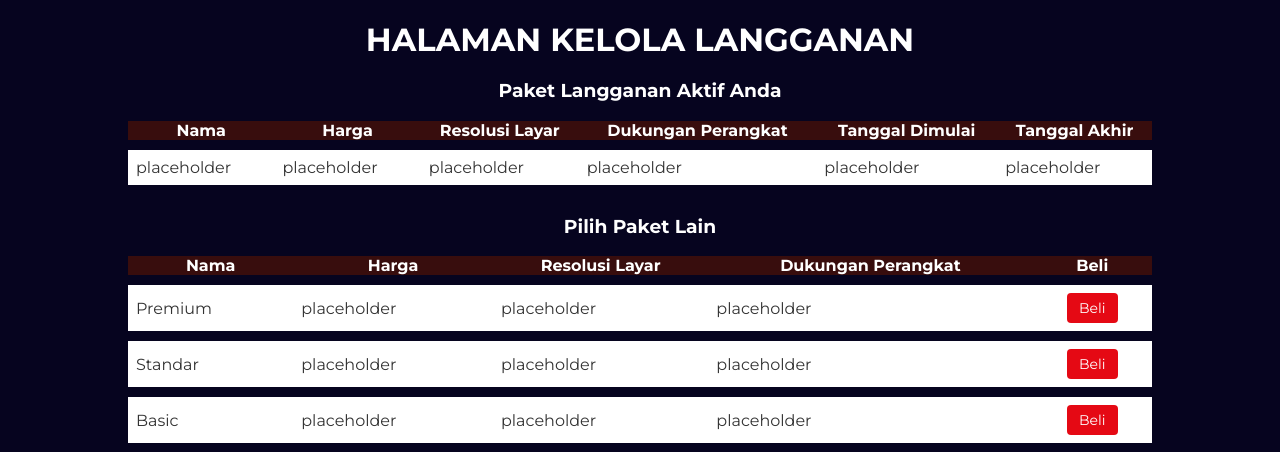
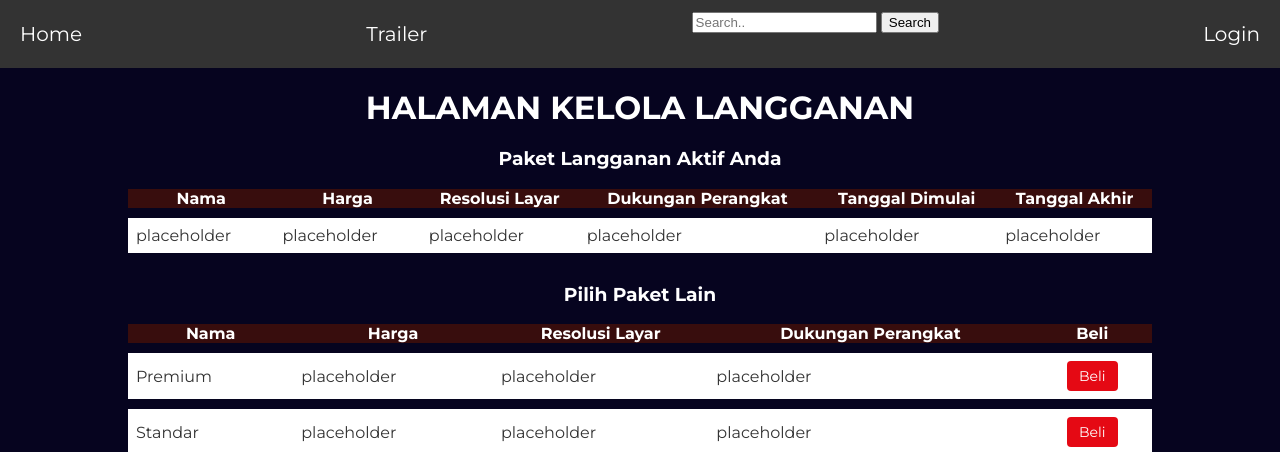
Before and after one commit to pacilflix-12/pacilflix-c-12, a Python web app: template pacilflix/langganan/templates/langganan.html in a window 1280 px wide. Shown: the top 452 px of the page. Run offline with Jinja, Linux system fonts and the light colour scheme; the template is opened without the code that fills it, so the values that code supplies are empty.

Commit message:
added navbar

```diff
--- a/pacilflix/langganan/templates/langganan.html
+++ b/pacilflix/langganan/templates/langganan.html
@@ -9,6 +9,22 @@
     <title>Subscribe</title>
 
     <style>
+        .navbar {
+            background-color: #333;
+            padding: 12px 0;
+            overflow: hidden;
+            display: flex;
+            justify-content: space-between;
+        }
+        .navbar a {
+            color: white;
+            padding: 10px 20px;
+            text-decoration: none;
+            font-size: 20px;
+        }
+        .navbar a:hover {
+            background-color: #555;
+        }
         body, h1, th {
             margin: 0;
             padding: 0;
@@ -64,6 +80,16 @@
             background-color: #f63535;
         }
     </style>
+
+    <div class="navbar">
+        <a href="#home">Home</a>
+        <a href="#news">Trailer</a>
+        <div class="search-container">
+            <input type="text" placeholder="Search.." name="search">
+            <button type="submit">Search</button>
+        </div>
+        <a href="#login" style="float:right">Login</a>
+    </div>
 
     <div class="container">
         <h1>HALAMAN KELOLA LANGGANAN</h1>
```
Also changed, not shown: pacilflix/beli_paket/templates/beli_paket.html (+26 -0 lines), pacilflix/konstributor/templates/konstributor.html (+26 -0 lines).
